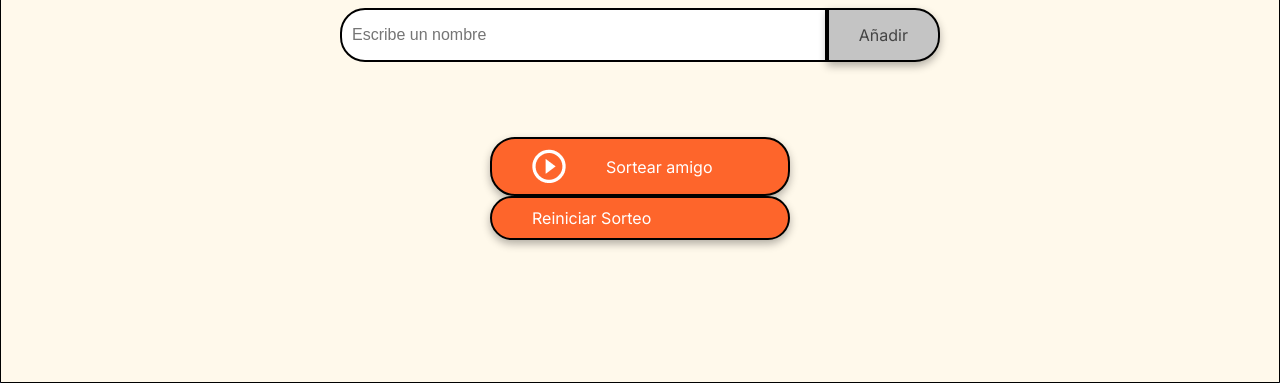
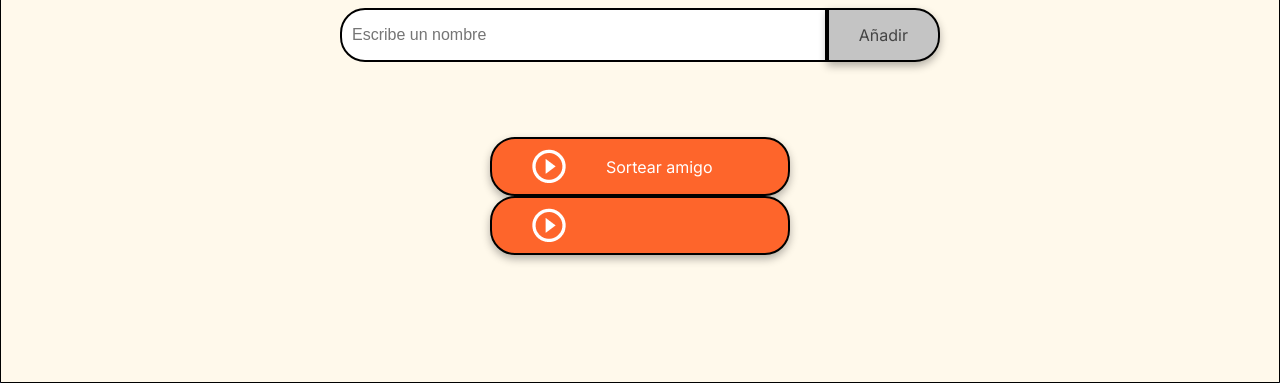
Before and after one commit to vladimirmc/challenge-amigo-secreto_esp-main, a plain HTML site: page index.html in a window 1280 px wide. Shown: the part 417-800 px from the top of the page. Drawn offline with Linux system fonts and the light colour scheme.

Commit message:
modificar index

```diff
--- a/index.html
+++ b/index.html
@@ -32,9 +32,10 @@
                     <img src="assets/play_circle_outline.png" alt="Ícono para sortear">
                     Sortear amigo
                 </button>
-
-                <button id="reinicioBtn" class="button-image" onclick="reiniciarSorteo()"
-                        aria-label="Reiniciar sorteo" disabled> Reiniciar Sorteo
+            </div>
+            <div class="button-container">
+                <button id="reinicioBtn" class="button-image" onclick="reiniciarSorteo()" aria-label="Reiniciar sorteo">
+                        <img src="assets/play_circle_outline.png" alt=" xxx" >
                 </button>
             </div>
 
```
